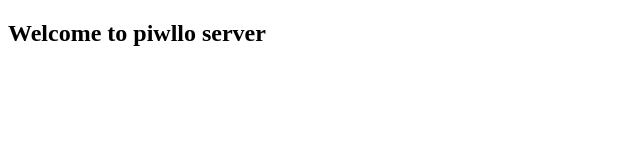
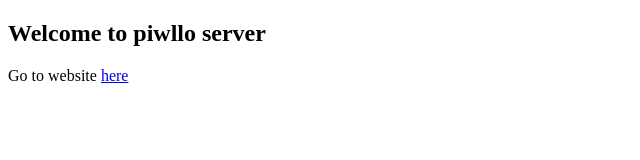
Before and after one commit to doluwamu/piwllo.web.server, a website: page public/index.html in a window 1280 px wide. Shown: the whole page, without its empty margins (0-640 px from the left). Drawn offline with Linux system fonts and the light colour scheme.

Commit message:
made updates to packages

```diff
--- a/app.js
+++ b/app.js
@@ -55,7 +55,7 @@ if (NODE_ENV === "production") {
 //for invalid route
 app.use((req, res, next) => {
   return next(
-    new AppError("Specified route does not exist on this server", 404)
+    new AppError("Specified route does not exist on this server", 404),
   );
 });
 
--- a/public/index.html
+++ b/public/index.html
@@ -8,5 +8,6 @@
   </head>
   <body>
     <h2>Welcome to piwllo server</h2>
+    <p>Go to website <a href="https://piwllo.netlify.app/">here</a></p>
   </body>
 </html>
```
Also changed, not shown: 2 other files.
